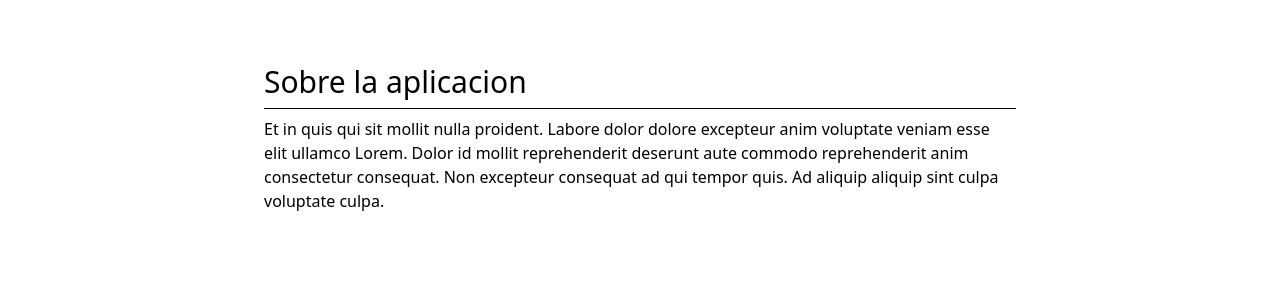
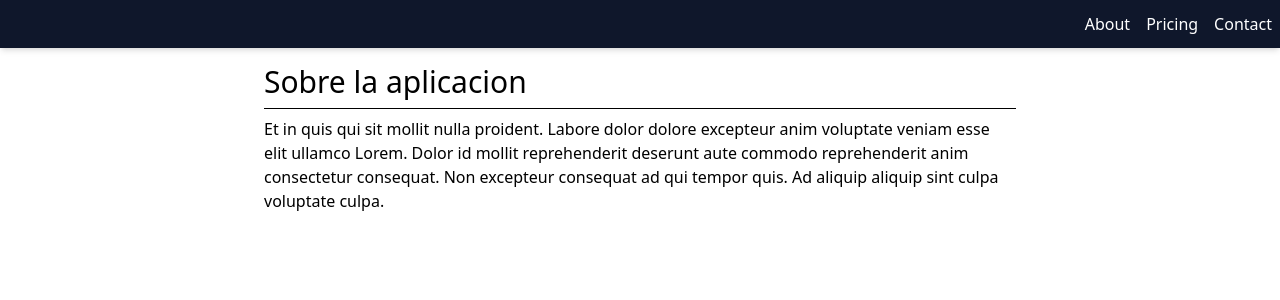
Before and after one commit to VictorCarmonaMoraza/Pokemon-SSR-2026, an Angular app: page /about in a window 1280 px wide. Shown: the top 300 px of the page. Built offline with nearby package versions, Linux system fonts and the light colour scheme.

Commit message:
Navbar - Navegar entre paginas

```diff
--- a/src/app/app.html
+++ b/src/app/app.html
@@ -1,5 +1,5 @@
 <!--Todo Navbar-->
-
+<app-navbar />
 <!--
 max-w-3xl
 Establece un ancho máximo del contenedor en el breakpoint 3xl. En Tailwind, 3xl equivale aproximadamente a 48rem (768px). El contenedor no crecerá más allá de ese ancho.
--- a/src/app/app.ts
+++ b/src/app/app.ts
@@ -1,9 +1,10 @@
 import { Component, signal } from '@angular/core';
 import { RouterOutlet } from '@angular/router';
+import Navbar from "./shared/components/navbar/navbar";
 
 @Component({
   selector: 'app-root',
-  imports: [RouterOutlet],
+  imports: [RouterOutlet, Navbar],
   templateUrl: './app.html',
   styleUrl: './app.css'
 })
--- /dev/null
+++ b/src/app/shared/components/navbar/navbar.html
@@ -0,0 +1,7 @@
+<nav class=" text-white gap-4 top-0 absolute z-50 w-full flex justify-end px-2 py-3 bg-slate-900 shadow-md">
+
+  <a class="hover:underline" routerLink="/about">About</a>
+  <a class="hover:underline" routerLink="/pricing">Pricing</a>
+  <a class="hover:underline" routerLink="/contact">Contact</a>
+
+</nav>
```
Also changed, not shown: src/app/shared/components/navbar/navbar.ts (added, +12 -0 lines), src/app/shared/components/navbar/navbar.css (added), 1 other file (tests, documents, lock files or other folders).
